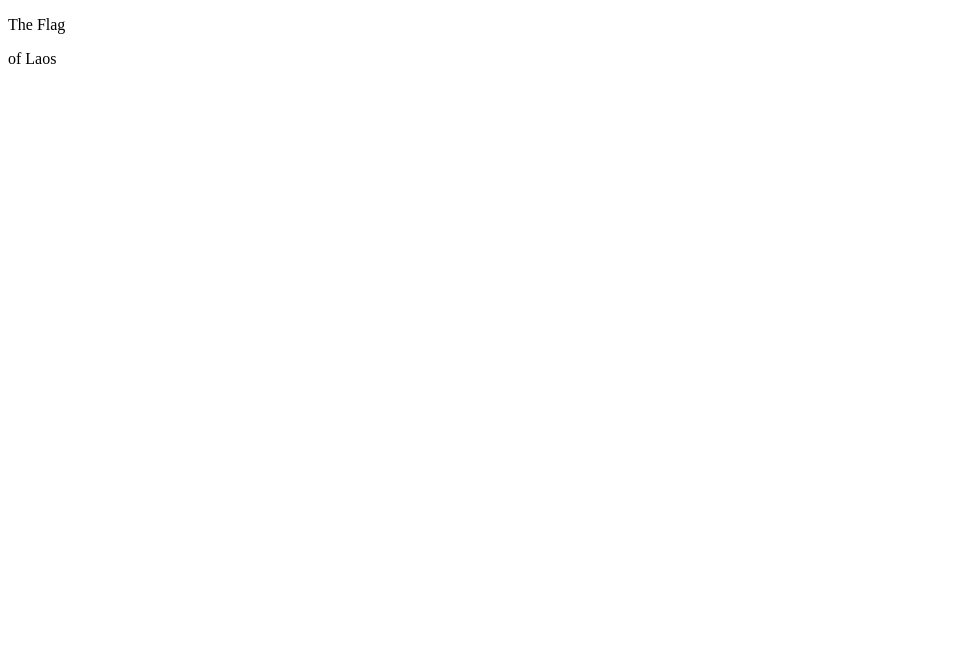
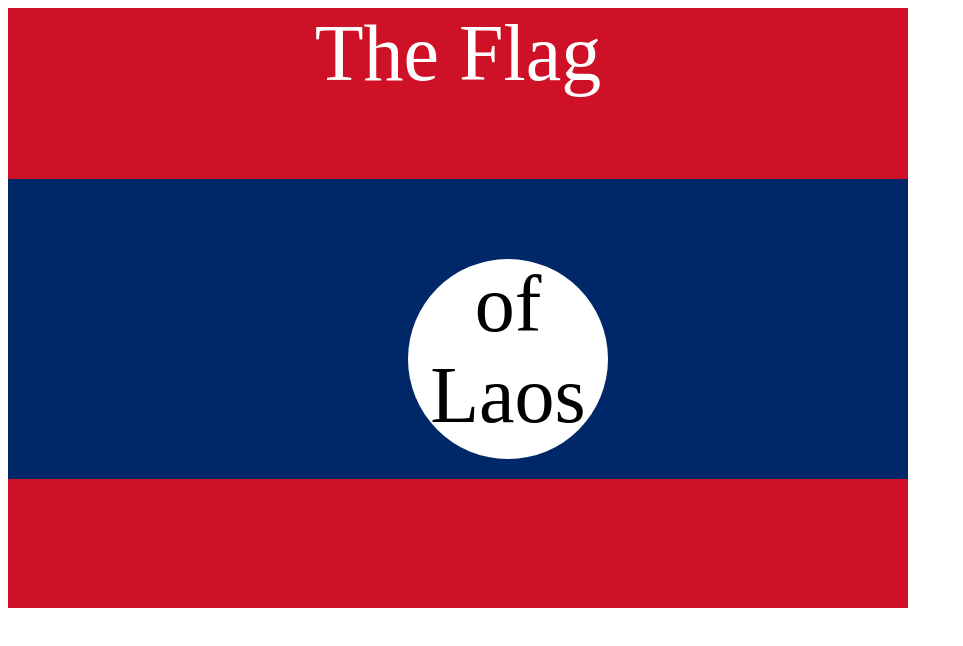
Before and after one commit to kokum007/web-development, a plain HTML site: page 7.3 CSS Flag Project/index.html in a window 1280 px wide. Shown: the whole page, without its empty margins (0-963 px from the left). Drawn offline with Linux system fonts and the light colour scheme.

Commit message:
Update index.html
flag udated

```diff
--- a/7.3 CSS Flag Project/index.html
+++ b/7.3 CSS Flag Project/index.html
@@ -7,6 +7,43 @@
   <style>
     /* Write your CSS Code here */
 
+
+    .flag > p{
+      margin-top:0px
+    }
+
+    .flag{
+      background-color: #CE1126;
+      width: 900px;
+      height: 600px;
+      font-size: 5rem;
+      color: white;
+      text-align: center;
+
+
+
+    }
+
+    .flag > div {
+      background-color: #002868;
+      width: 900px;
+      height: 300px;
+      position: relative;
+
+    }
+
+    .flag > div > div > p{
+      width: 200px;
+      height: 200px;
+      background-color: white;
+      color: black;
+      border-radius: 50%;
+      position: absolute;
+      margin-left: 400px;
+
+      margin-bottom: 200px;
+
+    }
   </style>
 </head>
 
```
